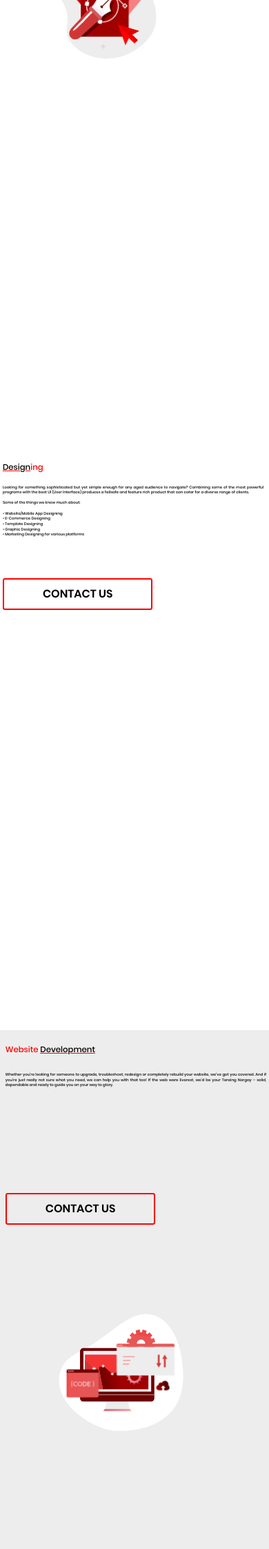
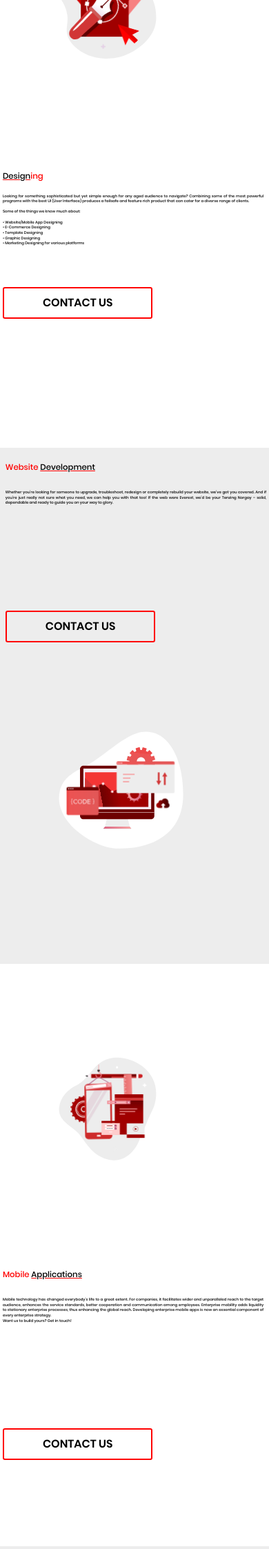
Before and after one commit to SameeranB/adroit, a PHP site: page /solutions.html in a window 390 px wide. Shown: the part 1069-3314 px from the top of the page at 69% size. Run offline with PHP 8.4, Linux system fonts and the light colour scheme; some libraries are stand-ins or nearby versions.

Commit message:
Update services.css

```diff
--- a/css/services.css
+++ b/css/services.css
@@ -499,18 +499,24 @@ display: table;
 clear: both;
 }
 
-/* Responsive layout - makes the two columns stack on top of each other instead of next to each other */
 @media screen and (max-width: 600px) {
 .columnn {
   width: 100%;
   height:auto;
 }
-
 }
 
 .centered {
 text-align: justify;
 height:100vh;
+}
+@media screen and (max-width: 600px) {
+
+  .centered {
+    text-align: justify;
+    height:50vh;
+    }
+
 }
 
 
```
